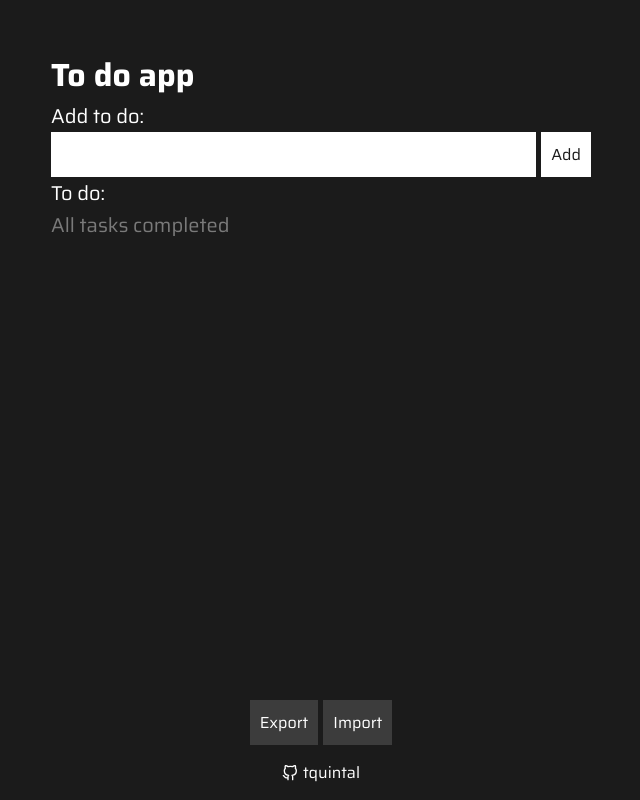
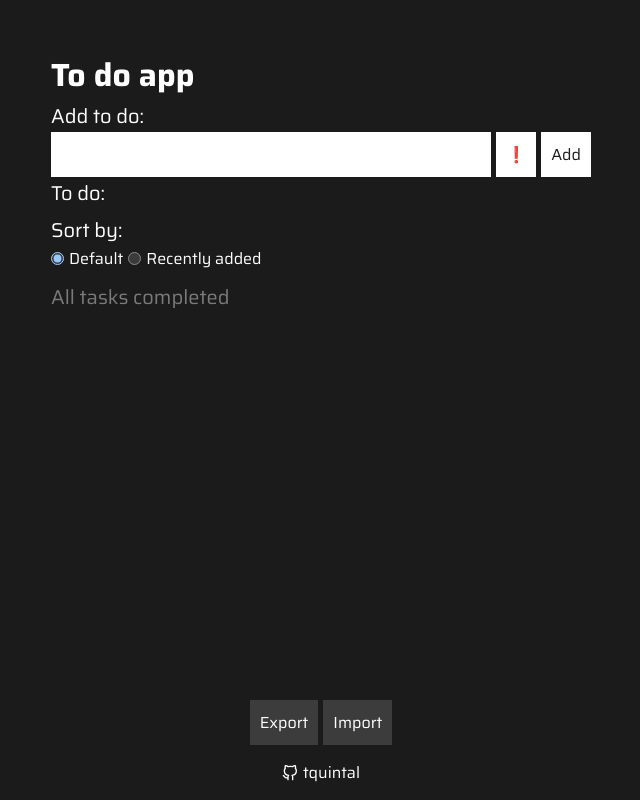
Before and after one commit to tquintal/to-do-app-v1, a React (Create React App) app: page / in a window 1280 px wide. Shown: the whole page, without its empty margins (319-959 px from the left). Built offline with nearby package versions, Linux system fonts and the light colour scheme.

Commit message:
sort by recently added

```diff
--- a/src/components/NewToDo/NewToDo.js
+++ b/src/components/NewToDo/NewToDo.js
@@ -5,12 +5,19 @@ import InputButton from '../UI/InputButton';
 
 function NewToDo() {
     const [toDo, setToDo] = useState('');
+    const [highPriority, setHighPriority] = useState(false);
 
     const storageContext = useContext(StorageContext);
 
     const onChangeHandler = event => {
         setToDo(event.target.value);
     };
+
+    const onPriorityHandler = () => {
+        setHighPriority(prevState => !prevState);
+    };
+
+    console.log(highPriority);
 
     const onSubmitHandler = event => {
         event.preventDefault();
@@ -29,10 +36,14 @@ function NewToDo() {
                     value={toDo}
                     onChange={onChangeHandler}
                 />
-                <InputButton type='submit'>Add</InputButton>
+                <InputButton onClick={onPriorityHandler} className={`${classes['button']} ${highPriority && classes['priority-button-active']}`}>❗</InputButton>
+                <InputButton type='submit' className={classes['button']}>Add</InputButton>
             </div>
         </form>
     );
 };
 
 export default NewToDo;
+
+// {`${classes['priority-button']} ${highPriority} && ${classes['priority-button-active']}`}
+// className={classes[]}
--- a/src/components/NewToDo/NewToDo.module.css
+++ b/src/components/NewToDo/NewToDo.module.css
@@ -23,10 +23,15 @@
   width: 100%;
 }
 
-.newToDoForm button {
+.button {
   all: unset;
   cursor: pointer;
   background: #ffffff;
   color: #1b1b1b;
   padding: 10px;
 }
+
+.priority-button-active {
+  background: #c0c0c0;
+  color: #ffffff;
+}
--- a/src/components/ToDoList/ToDoList.js
+++ b/src/components/ToDoList/ToDoList.js
@@ -1,10 +1,12 @@
-import React, { useContext, Fragment } from 'react';
+import React, { useContext, Fragment, useState } from 'react';
 import StorageContext from '../../storage/storage-context';
 import classes from './ToDoList.module.css';
 // import { AiOutlineDelete } from 'react-icons/ai';
 
 function ToDoList() {
     const storageContext = useContext(StorageContext);
+
+    const [sortBy, setSortBy] = useState('default');
 
     const onChangeHandler = event => {
         storageContext.onComplete(event.target.attributes.todoid.value);
@@ -18,13 +20,43 @@ function ToDoList() {
         storageContext.onDelete(event.target.attributes.todoid.value);
     };
 
+    const onSortByDefaultHandler = () => {
+        setSortBy('default');
+    };
+
+    const onSortByDateAddedHandler = () => {
+        setSortBy('date');
+    };
+
+    const getSortedToDos = () => {
+        if (sortBy === 'default')
+            return storageContext.toDos;
+
+        if (sortBy === 'date') {
+            const sortedToDos = storageContext.toDos.concat().map(toDo => {
+                return { ...toDo, created: new Date(toDo.created) } // Translate string to date
+            }).sort((a, b) => b.created - a.created);
+
+            return sortedToDos;
+        };
+    };
+
     return (
         <Fragment>
             <div className={classes['to-do-list']}>
                 <p>To do:</p>
+                <div>
+                    <p>Sort by:</p>
+                    <div className={classes['sort-by']}>
+                        <input type='radio' name='radio-button' defaultChecked={true} onChange={onSortByDefaultHandler} id='default' />
+                        <label htmlFor='default'>Default</label>
+                        <input type='radio' name='radio-button' onChange={onSortByDateAddedHandler} id='date' />
+                        <label htmlFor='date'>Recently added</label>
+                    </div>
+                </div>
                 <ul>
                     {
-                        storageContext.toDos.length > 0 && storageContext.toDos.filter(toDo => !toDo.completed).map(toDo =>
+                        storageContext.toDos.length > 0 && getSortedToDos().filter(toDo => !toDo.completed).map(toDo =>
                             <li key={toDo.id}>
                                 <div className={classes['to-do-list-item-left']}>
                                     <input type='checkbox' onChange={onChangeHandler} todoid={toDo.id} checked={toDo.completed} title='checkbox' />
@@ -43,7 +75,7 @@ function ToDoList() {
                     <p>Completed:</p>
                     <ul>
                         {
-                            storageContext.toDos.filter(toDo => toDo.completed).map(toDo =>
+                            getSortedToDos().filter(toDo => toDo.completed).map(toDo =>
                                 <li key={toDo.id}>
                                     <div className={classes['to-do-list-item-left']}>
                                         <input type='checkbox' onChange={onChangeHandler} todoid={toDo.id} content={toDo.content} checked={toDo.completed} title='checkbox' />
--- a/src/components/ToDoList/ToDoList.module.css
+++ b/src/components/ToDoList/ToDoList.module.css
@@ -1,6 +1,22 @@
+.to-do-list {
+  display: flex;
+  flex-direction: column;
+  gap: 5px;
+}
+
 .to-do-list p,
 .to-do-list-completed p {
   font-size: 20px;
+}
+
+.sort-by {
+  display: flex;
+  gap: 5px;
+}
+
+.sort-by input,
+.sort-by label {
+  cursor: pointer;
 }
 
 @media only screen and (max-width: 800px) {
--- a/src/components/UI/InputButton.js
+++ b/src/components/UI/InputButton.js
@@ -4,7 +4,7 @@ import classes from './InputButton.module.css';
 const InputButton = props => {
     return (
         <button
-            className={classes.button}
+            className={props.className}
             type={props.type || 'button'}
             onClick={props.onClick}
         >
--- a/src/storage/storage-context.js
+++ b/src/storage/storage-context.js
@@ -12,10 +12,11 @@ export const StorageContextProvider = props => {
     const [toDos, setToDos] = useState(JSON.parse(localStorage.getItem('ToDos')) || []);
 
     // NEW TODO
-    const addHandler = toDo => {
+    const addHandler = (toDo) => {
         setToDos(prevToDos => {
             const updatedToDos = [...prevToDos];
-            updatedToDos.push({ content: toDo, id: Math.random().toString(), completed: false });
+            const date = new Date();
+            updatedToDos.push({ id: Math.random().toString(), content: toDo, created: date, completed: false });
             localStorage.setItem('ToDos', JSON.stringify(updatedToDos));
             return updatedToDos;
         });
```
Also changed, not shown: 1 other file (tests, documents, lock files or other folders).
